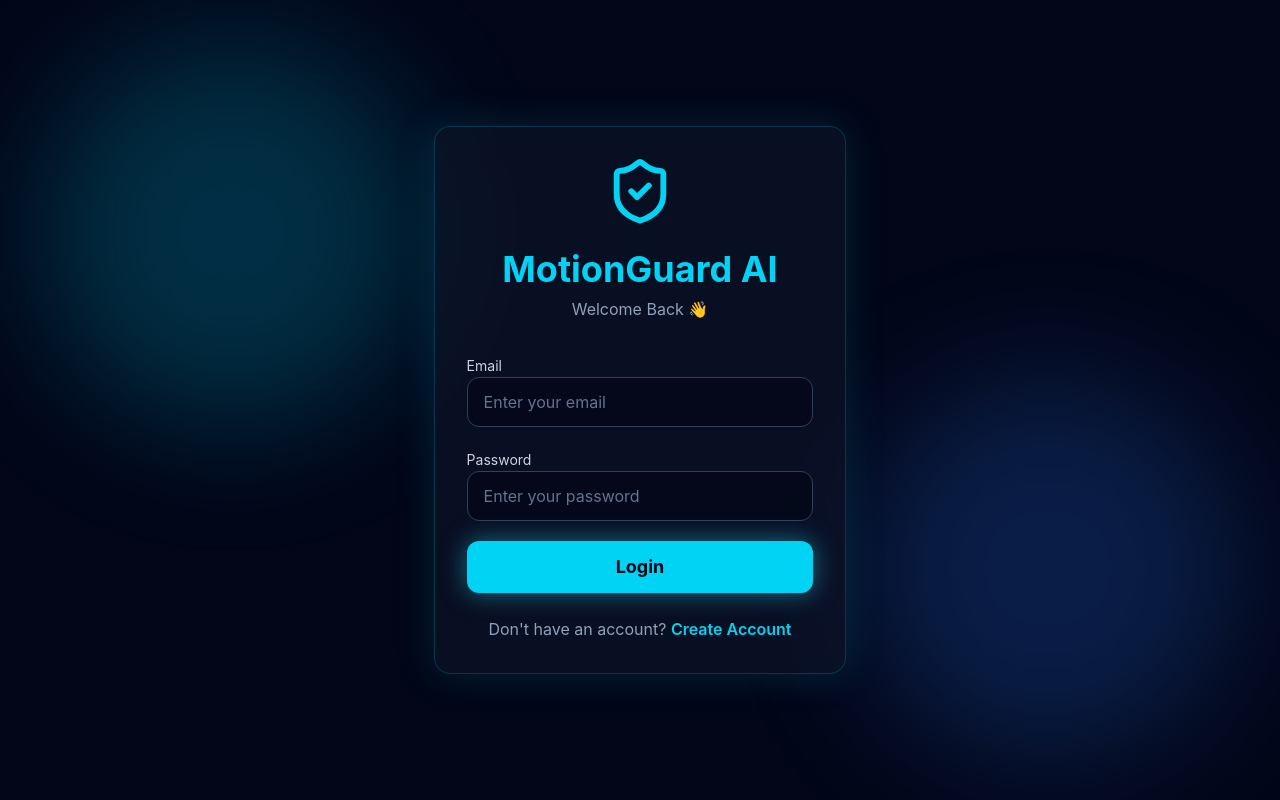
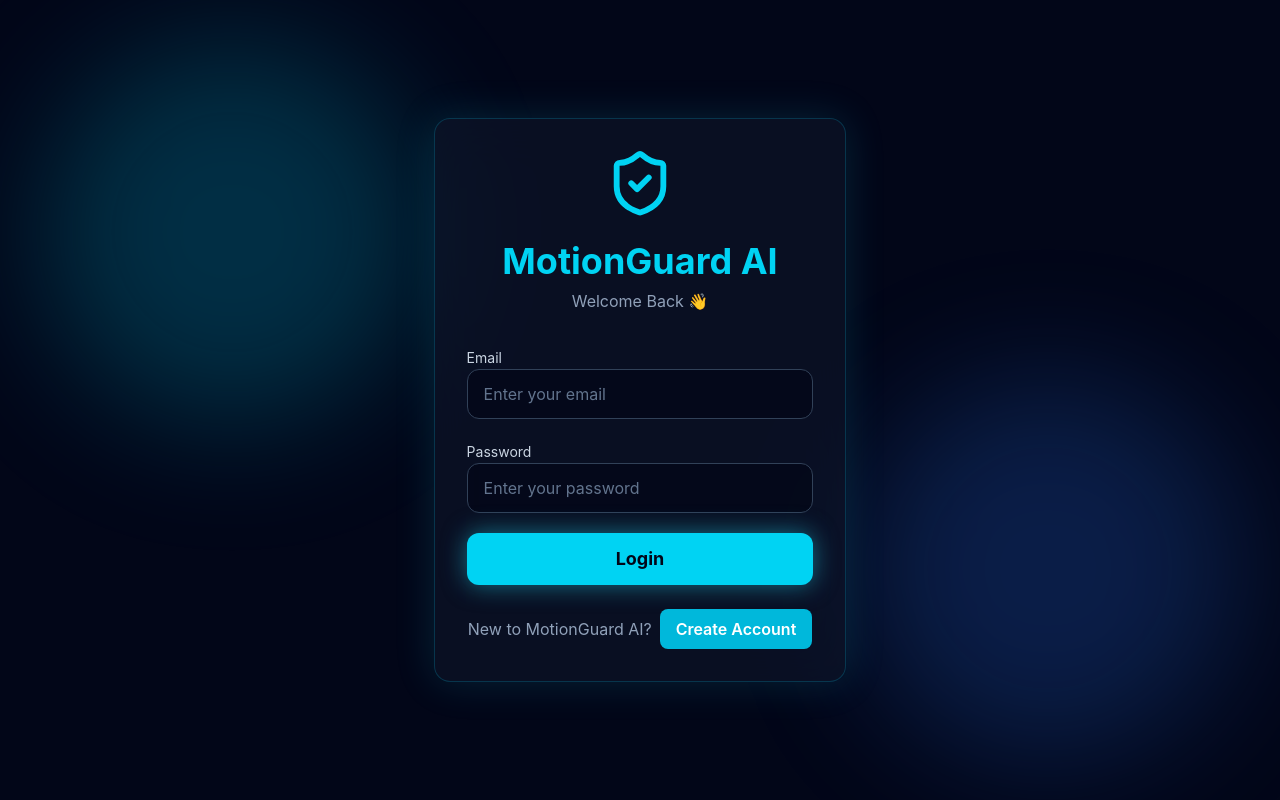
Before and after one commit to amnashoaib2510-cloud/motionguard-ai, a React (Vite) app in the folder client/: page / in a window 1280 px wide. Built offline with nearby package versions, Linux system fonts and the light colour scheme.

Commit message:
Update login page

```diff
--- a/client/src/pages/Login.jsx
+++ b/client/src/pages/Login.jsx
@@ -196,10 +196,10 @@ if (response.data.user) {
 
           </div>
 <p className="text-center text-slate-400 mt-6">
-  Don't have an account?{" "}
+  New to MotionGuard AI?
   <Link
     to="/register"
-    className="text-cyan-400 hover:text-cyan-300 font-semibold"
+    className="ml-2 inline-block rounded-lg bg-cyan-500 px-4 py-2 text-white font-semibold hover:bg-cyan-600 transition"
   >
     Create Account
   </Link>
```
